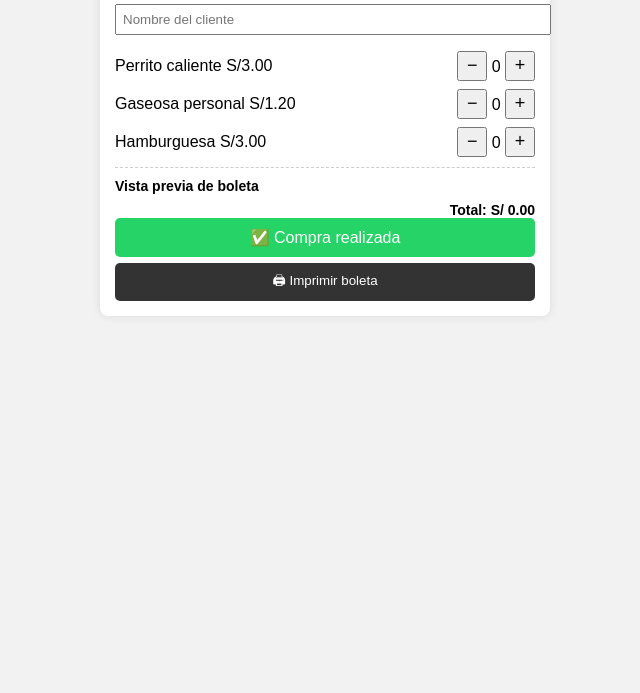
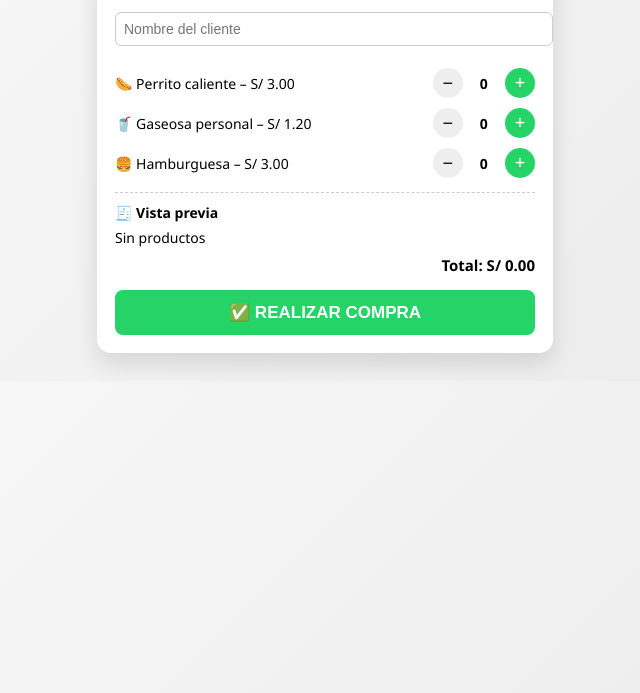
Before and after one commit to Dennisvc12/uveprotechtienda2, a plain HTML site: page index.html in a window 1280 px wide. Shown: the part 107-800 px from the top of the page, without its empty margins (315-955 px from the left). Drawn offline with Linux system fonts and the light colour scheme.

Commit message:
Update index.html

```diff
--- a/index.html
+++ b/index.html
@@ -2,126 +2,153 @@
 <html lang="es">
 <head>
 <meta charset="UTF-8">
-<title>Pedido - Boleta</title>
+<title>Zona Comercial ESPI</title>
 
 <style>
 body {
-    font-family: Arial, sans-serif;
-    background: #f2f2f2;
+    font-family: 'Segoe UI', Arial, sans-serif;
+    background: linear-gradient(135deg, #f9f9f9, #eaeaea);
     padding: 20px;
 }
 .contenedor {
     max-width: 420px;
     margin: auto;
-    background: #fff;
-    border-radius: 8px;
-    padding: 15px;
-    box-shadow: 0 0 10px rgba(0,0,0,.1);
+    background: #ffffff;
+    border-radius: 14px;
+    padding: 18px;
+    box-shadow: 0 10px 25px rgba(0,0,0,.12);
 }
-h2 {
+.titulo {
     text-align: center;
+    font-size: 20px;
+    font-weight: bold;
+    color: #333;
+    margin-bottom: 12px;
+}
+.subtitulo {
+    text-align: center;
+    font-size: 14px;
+    color: #777;
+    margin-bottom: 15px;
+}
+input {
+    width: 100%;
+    padding: 8px;
+    border-radius: 6px;
+    border: 1px solid #ccc;
+    margin-bottom: 12px;
+    font-size: 14px;
 }
 .producto {
     display: flex;
     justify-content: space-between;
     align-items: center;
-    margin: 8px 0;
+    margin: 10px 0;
 }
-.producto button {
+.producto span {
+    font-size: 14px;
+}
+.controles button {
     width: 30px;
     height: 30px;
+    border-radius: 50%;
+    border: none;
     font-size: 18px;
+    cursor: pointer;
+}
+.menos {
+    background: #eee;
+}
+.mas {
+    background: #25D366;
+    color: #fff;
 }
 .cantidad {
-    width: 30px;
+    margin: 0 8px;
+    min-width: 18px;
+    display: inline-block;
     text-align: center;
+    font-weight: bold;
 }
 .boleta {
+    margin-top: 14px;
+    padding-top: 10px;
     border-top: 1px dashed #ccc;
-    margin-top: 10px;
-    padding-top: 10px;
     font-size: 14px;
 }
+.boleta strong {
+    display: block;
+    margin-bottom: 6px;
+}
 .total {
+    text-align: right;
     font-weight: bold;
-    text-align: right;
     margin-top: 8px;
+    font-size: 15px;
 }
-input {
+.comprar {
+    margin-top: 15px;
     width: 100%;
-    padding: 6px;
-    margin-bottom: 8px;
-}
-button.confirmar {
+    padding: 12px;
     background: #25D366;
     color: #fff;
-    width: 100%;
-    padding: 10px;
     border: none;
-    border-radius: 5px;
-    font-size: 16px;
+    border-radius: 8px;
+    font-size: 17px;
+    font-weight: bold;
     cursor: pointer;
 }
-button.imprimir {
-    background: #333;
-    color: #fff;
-    width: 100%;
-    padding: 8px;
-    border: none;
-    border-radius: 5px;
-    margin-top: 6px;
+.comprar:hover {
+    opacity: 0.9;
 }
 </style>
 </head>
 
 <body>
 
-<div class="contenedor" id="boleta">
-    <h2>🧾 Pedido</h2>
+<div class="contenedor">
+    <div class="titulo">🏪 ZONA COMERCIAL ESPI</div>
+    <div class="subtitulo">Seleccione su pedido</div>
 
     <input type="text" id="cliente" placeholder="Nombre del cliente">
 
     <!-- PRODUCTOS -->
     <div class="producto">
-        Perrito caliente S/3.00
-        <div>
-            <button onclick="cambiar('perrito', -1)">−</button>
+        <span>🌭 Perrito caliente – S/ 3.00</span>
+        <div class="controles">
+            <button class="menos" onclick="cambiar('perrito',-1)">−</button>
             <span class="cantidad" id="perrito">0</span>
-            <button onclick="cambiar('perrito', 1)">+</button>
+            <button class="mas" onclick="cambiar('perrito',1)">+</button>
         </div>
     </div>
 
     <div class="producto">
-        Gaseosa personal S/1.20
-        <div>
-            <button onclick="cambiar('gaseosa', -1)">−</button>
+        <span>🥤 Gaseosa personal – S/ 1.20</span>
+        <div class="controles">
+            <button class="menos" onclick="cambiar('gaseosa',-1)">−</button>
             <span class="cantidad" id="gaseosa">0</span>
-            <button onclick="cambiar('gaseosa', 1)">+</button>
+            <button class="mas" onclick="cambiar('gaseosa',1)">+</button>
         </div>
     </div>
 
     <div class="producto">
-        Hamburguesa S/3.00
-        <div>
-            <button onclick="cambiar('hamburguesa', -1)">−</button>
+        <span>🍔 Hamburguesa – S/ 3.00</span>
+        <div class="controles">
+            <button class="menos" onclick="cambiar('hamburguesa',-1)">−</button>
             <span class="cantidad" id="hamburguesa">0</span>
-            <button onclick="cambiar('hamburguesa', 1)">+</button>
+            <button class="mas" onclick="cambiar('hamburguesa',1)">+</button>
         </div>
     </div>
 
     <!-- VISTA PREVIA -->
     <div class="boleta">
-        <strong>Vista previa de boleta</strong>
-        <div id="detalle"></div>
+        <strong>🧾 Vista previa</strong>
+        <div id="detalle">Sin productos</div>
         <div class="total" id="total">Total: S/ 0.00</div>
     </div>
 
-    <button class="confirmar" onclick="enviarWhatsApp()">
-        ✅ Compra realizada
-    </button>
-
-    <button class="imprimir" onclick="window.print()">
-        🖨 Imprimir boleta
+    <button class="comprar" onclick="realizarCompra()">
+        ✅ REALIZAR COMPRA
     </button>
 </div>
 
@@ -132,49 +159,47 @@ const precios = {
     hamburguesa: 3.00
 };
 
-function cambiar(id, valor) {
-    let span = document.getElementById(id);
-    let cantidad = parseInt(span.innerText) + valor;
-    if (cantidad < 0) cantidad = 0;
-    span.innerText = cantidad;
-    actualizarBoleta();
+function cambiar(id, v) {
+    let e = document.getElementById(id);
+    let n = Math.max(0, parseInt(e.innerText) + v);
+    e.innerText = n;
+    actualizar();
 }
 
-function actualizarBoleta() {
-    let detalle = "";
+function actualizar() {
+    let html = "";
     let total = 0;
 
     for (let p in precios) {
-        let cant = parseInt(document.getElementById(p).innerText);
-        if (cant > 0) {
-            let subtotal = cant * precios[p];
-            detalle += `${cant} x ${p} = S/ ${subtotal.toFixed(2)}<br>`;
-            total += subtotal;
+        let c = parseInt(document.getElementById(p).innerText);
+        if (c > 0) {
+            let s = c * precios[p];
+            html += `${c} x ${p} = S/ ${s.toFixed(2)}<br>`;
+            total += s;
         }
     }
 
-    document.getElementById("detalle").innerHTML = detalle || "Sin productos";
+    document.getElementById("detalle").innerHTML = html || "Sin productos";
     document.getElementById("total").innerText = "Total: S/ " + total.toFixed(2);
 }
 
-function enviarWhatsApp() {
-    let cliente = document.getElementById("cliente").value;
+function realizarCompra() {
+    let cliente = document.getElementById("cliente").value.trim();
     if (!cliente) {
         alert("Ingrese el nombre del cliente");
         return;
     }
 
-    let mensaje = "🧾 *BOLETA DE COMPRA*\n";
+    let mensaje = "🧾 *ZONA COMERCIAL ESPI*\n";
     mensaje += "Cliente: " + cliente + "\n\n";
 
     let total = 0;
-
     for (let p in precios) {
-        let cant = parseInt(document.getElementById(p).innerText);
-        if (cant > 0) {
-            let subtotal = cant * precios[p];
-            mensaje += `${cant} x ${p} = S/ ${subtotal.toFixed(2)}\n`;
-            total += subtotal;
+        let c = parseInt(document.getElementById(p).innerText);
+        if (c > 0) {
+            let s = c * precios[p];
+            mensaje += `${c} x ${p} = S/ ${s.toFixed(2)}\n`;
+            total += s;
         }
     }
 
@@ -187,8 +212,7 @@ function enviarWhatsApp() {
     mensaje += "\n💳 Pago: Yape / Plin / Efectivo";
     mensaje += "\n✅ Compra realizada";
 
-    let telefono = "51912994557";
-    let url = "https://wa.me/" + telefono + "?text=" + encodeURIComponent(mensaje);
+    let url = "https://wa.me/51912994557?text=" + encodeURIComponent(mensaje);
     window.open(url, "_blank");
 }
 </script>
```
